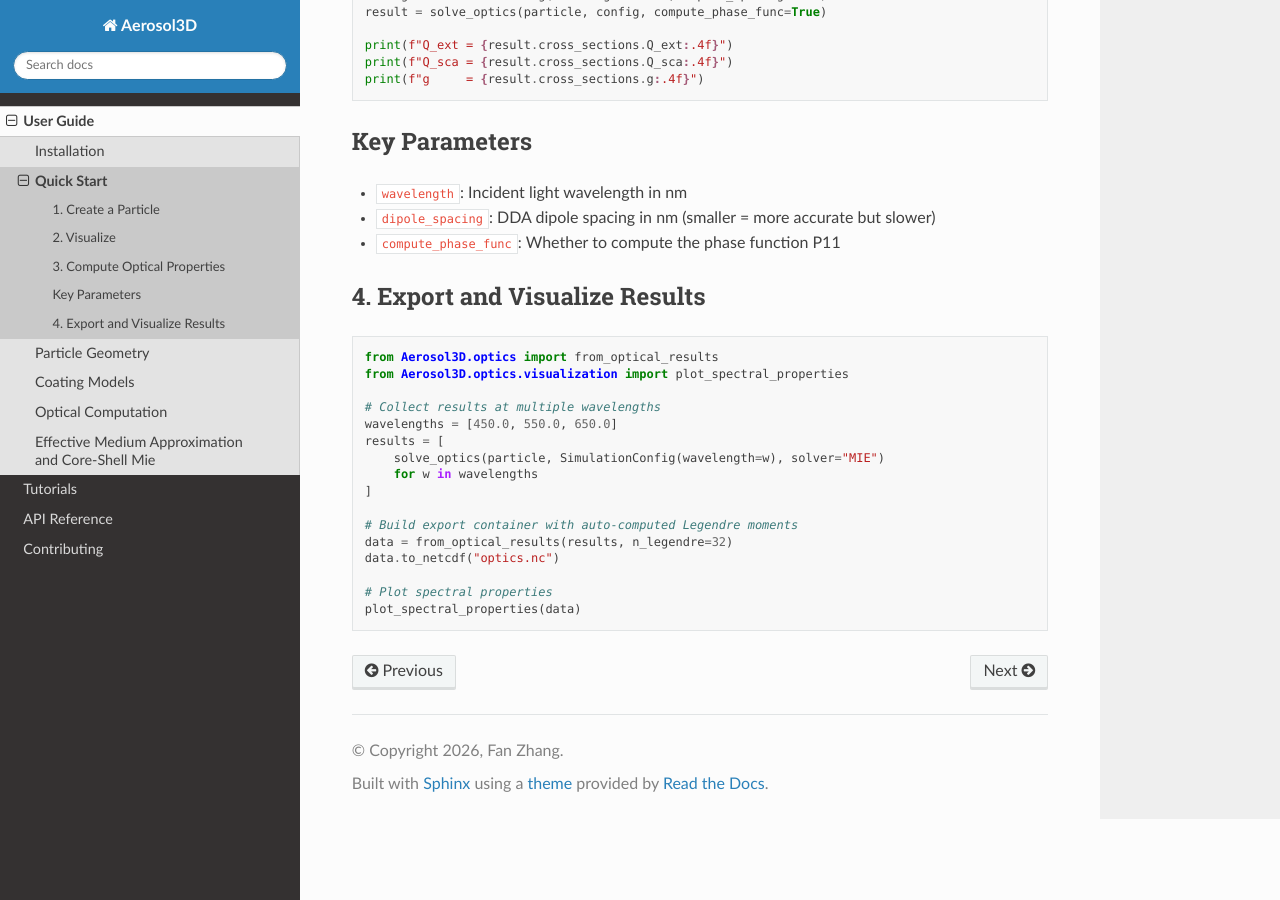
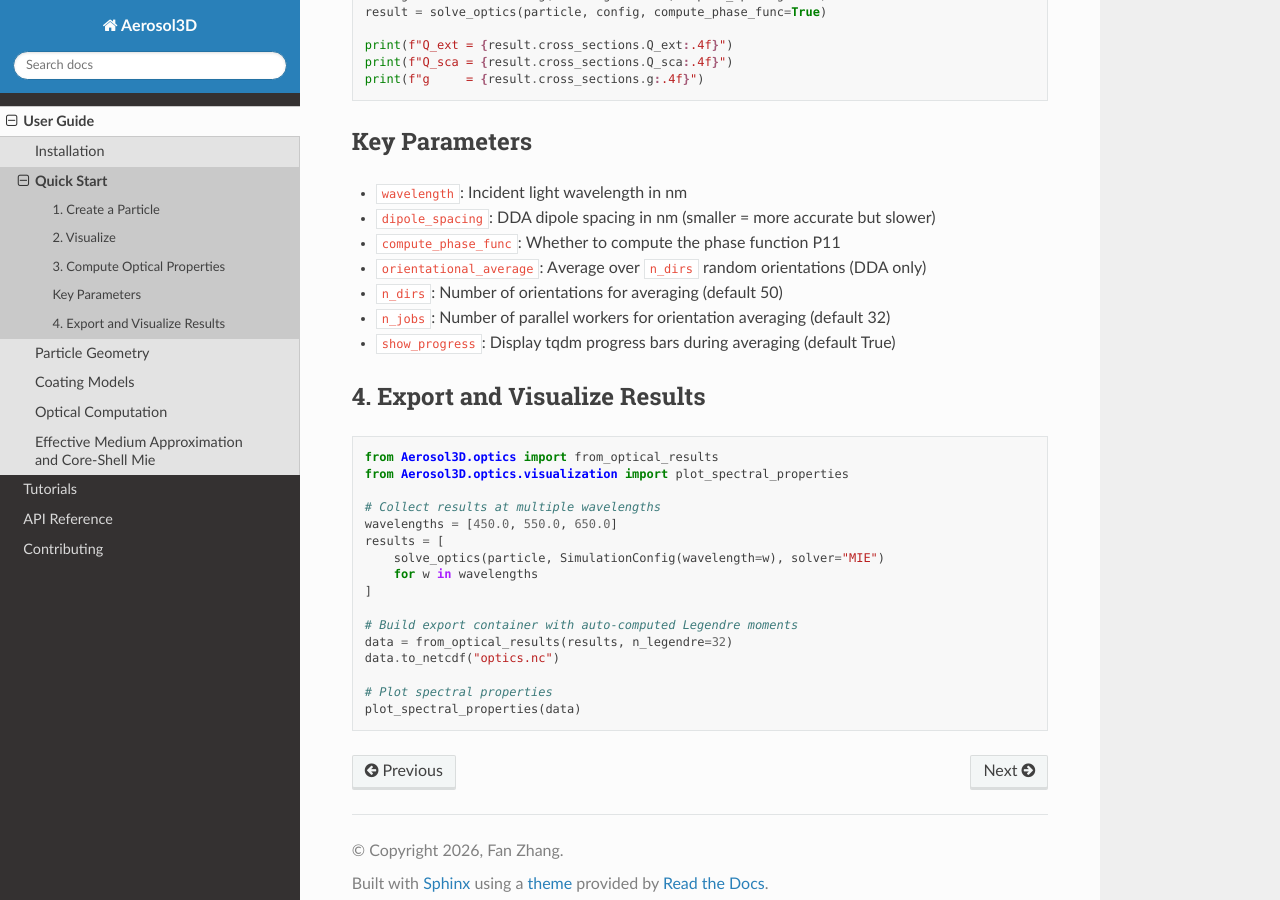
Before and after one commit to openEarthModelling/Aerosol3D, a Sphinx documentation site: the page built from docs/user-guide/quickstart.rst, in a window 1280 px wide and 900 px high, scrolled down 653 px. Built offline with Sphinx 7.4.7 and the Read the Docs theme 3.1.0, drawn with Linux system fonts in a browser that asks for light colours.

Commit message:
docs: add orientational averaging parameters to quickstart guide
Co-Authored-By: Claude Opus 4.7 <noreply@anthropic.com>

```diff
--- a/docs/user-guide/quickstart.rst
+++ b/docs/user-guide/quickstart.rst
@@ -43,6 +43,10 @@ Key Parameters
 - ``wavelength``: Incident light wavelength in nm
 - ``dipole_spacing``: DDA dipole spacing in nm (smaller = more accurate but slower)
 - ``compute_phase_func``: Whether to compute the phase function P11
+- ``orientational_average``: Average over ``n_dirs`` random orientations (DDA only)
+- ``n_dirs``: Number of orientations for averaging (default 50)
+- ``n_jobs``: Number of parallel workers for orientation averaging (default 32)
+- ``show_progress``: Display tqdm progress bars during averaging (default True)
 
 4. Export and Visualize Results
 -------------------------------
```
